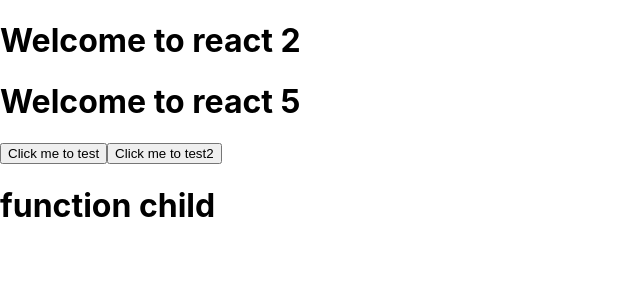
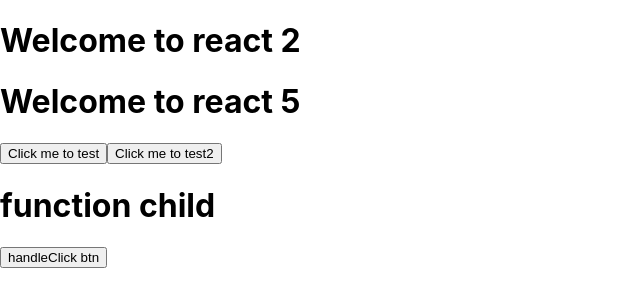
Before and after one commit to ramzirahmi/React-NPM, a React (Create React App) app: page / in a window 1280 px wide. Shown: the top 306 px of the page, without its empty margins (0-640 px from the left). Built offline with nearby package versions, Linux system fonts and the light colour scheme.

Commit message:
Events in react

```diff
--- a/src/App.js
+++ b/src/App.js
@@ -8,6 +8,9 @@
 import test2 from "./module";
 import Child from "./Component/Child";
 function App() {
+  function handleClick() {
+    console.log("Button clicked!");
+  }
   return (
     <div>
       <h1>Welcome to react {x}</h1>
@@ -15,6 +18,7 @@
       <button onClick={test}>Click me to test</button>
       <button onClick={test2}>Click me to test2</button>
       <Child />
+      <button onClick={handleClick}>handleClick btn</button>
     </div>
   );
 }
```
